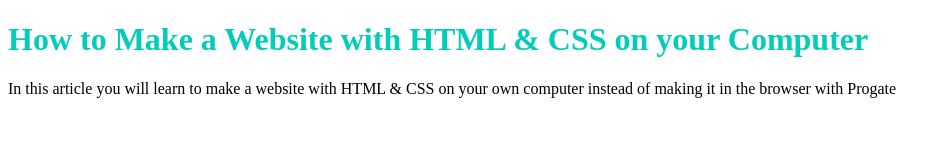
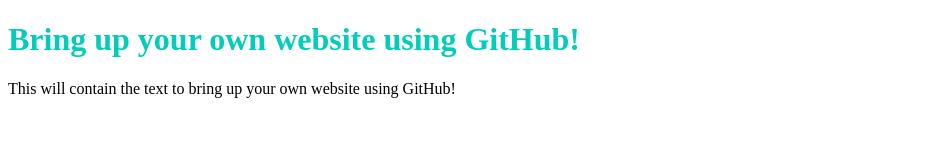
Before and after one commit to StephenPrasad/stephenprasad.github.io, a plain HTML site: page index.html in a window 1280 px wide. Shown: the whole page, without its empty margins (0-951 px from the left). Drawn offline with Linux system fonts and the light colour scheme.

Commit message:
Update index.html

```diff
--- a/index.html
+++ b/index.html
@@ -6,7 +6,7 @@
     <title>Stephen's Site</title>
   </head>
   <body>
-    <h1 class="title">How to Make a Website with HTML & CSS on your Computer</h1>
-    <p>In this article you will learn to make a website with HTML & CSS on your own computer instead of making it in the browser with Progate</p>
+    <h1 class="title">Bring up your own website using GitHub!</h1>
+    <p>This will contain the text to bring up your own website using GitHub!</p>
   </body>
 </html>
```
